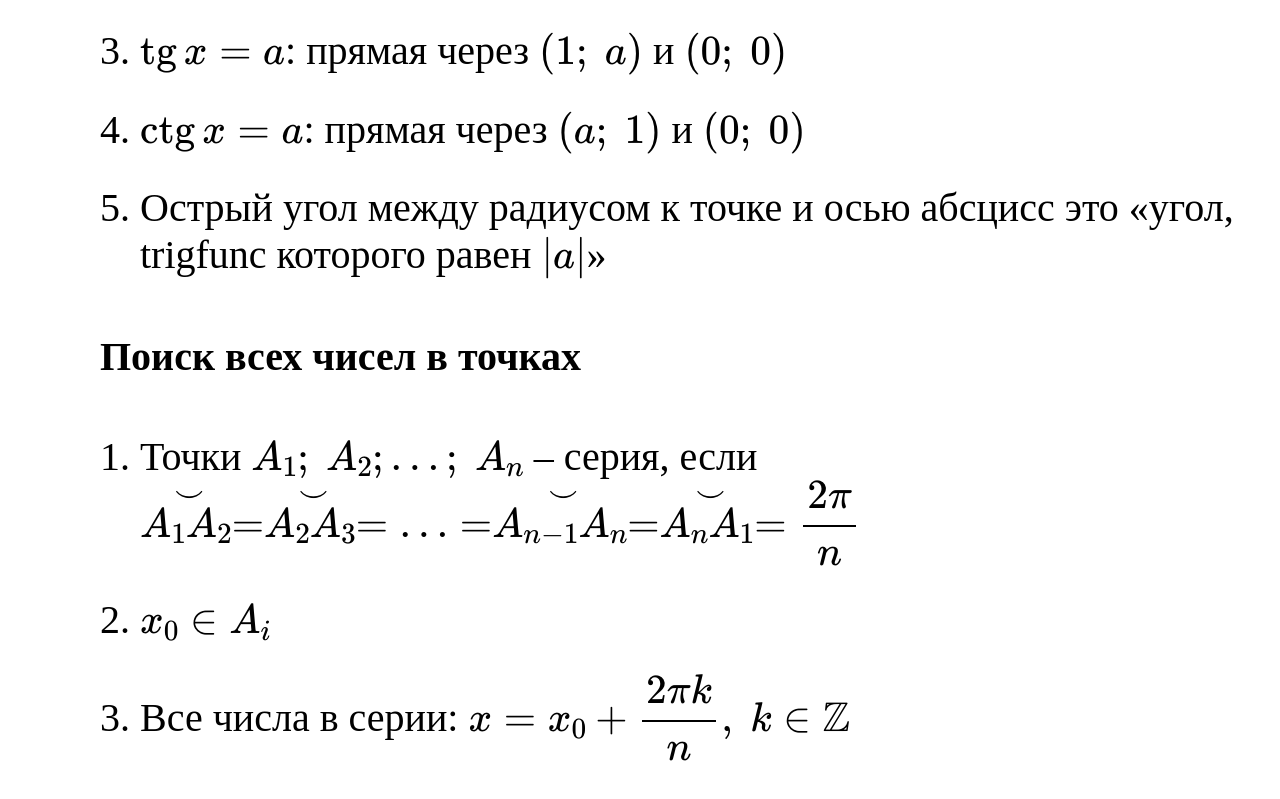
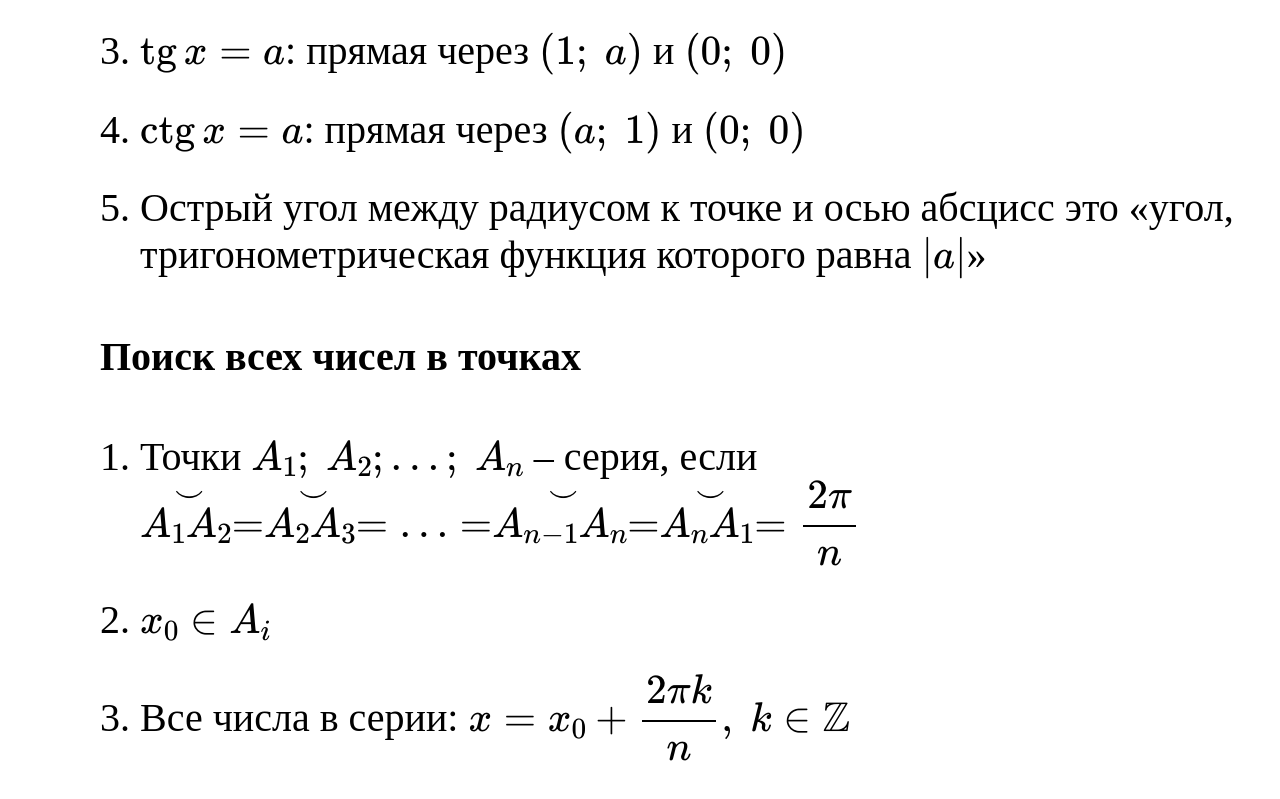
Before and after one commit to AngryBro/MathTeacher, a plain HTML site: page trigonometry.html in a window 1280 px wide. Shown: the part 5240-6039 px from the top of the page. Drawn offline with nearby package versions, Linux system fonts and the light colour scheme.

Commit message:
Update trigonometry.html

```diff
--- a/trigonometry.html
+++ b/trigonometry.html
@@ -93,7 +93,7 @@
             <li>\( \cos{x} = a \): вертикальная прямая через \((a;~0)\)</li>
             <li>\( \operatorname{tg}{x} = a \): прямая через \((1;~a)\) и \((0;~0)\)</li>
             <li>\( \operatorname{ctg}{x} = a \): прямая через \((a;~1)\) и \((0;~0)\)</li>
-            <li>Острый угол между радиусом к точке и осью абсцисс это &laquo;угол, trigfunc которого равен \(|a|\)&raquo;</li>
+            <li>Острый угол между радиусом к точке и осью абсцисс это &laquo;угол, тригонометрическая функция которого равна \(|a|\)&raquo;</li>
         </ol>
         <h4><a href="#algebra">Поиск всех чисел в точках</a></h4>
         <ol>
```
